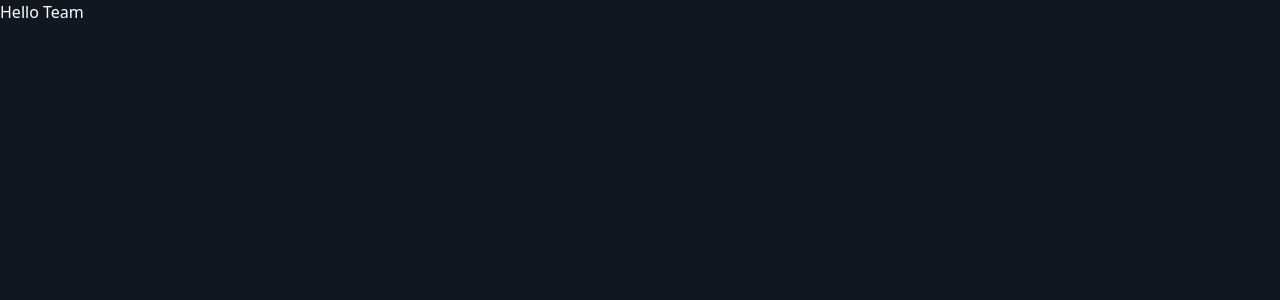
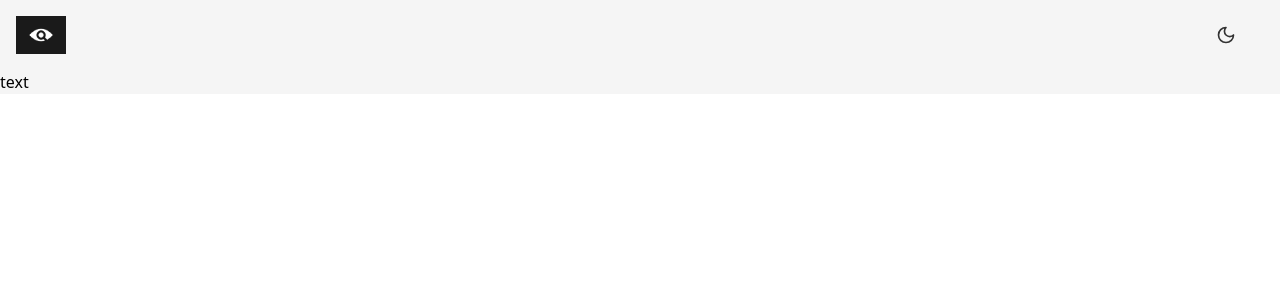
Before and after one commit to PheakdeyPhalphea/Inspectra, a Next.js app: page / in a window 1280 px wide. Shown: the top 300 px of the page. Built offline with nearby package versions, Linux system fonts and the light colour scheme.

Commit message:
working on bavbar

```diff
--- a/src/app/layout.tsx
+++ b/src/app/layout.tsx
@@ -2,6 +2,7 @@ import type { Metadata } from "next";
 import localFont from "next/font/local";
 import "./globals.css";
 import { ThemeProvider } from "@/components/theme-provider";
+import NavbarComponent from "@/components/NavbarComponent/NavbarComponent";
 
 const geistSans = localFont({
   src: "./fonts/GeistVF.woff",
@@ -31,6 +32,7 @@ export default function RootLayout({
             enableSystem
             disableTransitionOnChange
           >
+            <NavbarComponent />
             {children}
           </ThemeProvider>
       </body>
--- a/src/app/page.tsx
+++ b/src/app/page.tsx
@@ -2,8 +2,8 @@ import Image from "next/image";
 
 export default function Home() {
   return (
-    <main className="h-screen w-full bg-background_dark_mode">
-      <h1 className="text-text_color_dark">Hello Team</h1>
-    </main>
+    <section className="bg-background_light_mode dark:bg-background_dark_mode">
+      <h1>text</h1>
+    </section>
   );
 }
--- /dev/null
+++ b/src/app/useCase/page.tsx
@@ -0,0 +1,9 @@
+import React from 'react'
+
+type Props = {}
+
+export default function page({}: Props) {
+  return (
+    <div>page</div>
+  )
+}
--- /dev/null
+++ b/src/components/NavbarComponent/NavbarComponent.tsx
@@ -0,0 +1,35 @@
+"use client";
+import React from "react";
+import { Moon, Sun } from "lucide-react";
+import { useTheme } from "next-themes";
+import Image from "next/image";
+export default function NavbarComponent() {
+  const { theme, setTheme } = useTheme();
+  return (
+    <nav className=" text-text_color_light bg-background_light_mode dark:text-text_color_dark dark:bg-background_dark_mode">
+      <div className="flex justify-between items-center p-4">
+        <div>
+          <Image
+            src="/images/logo.jpg"
+            alt="Logo"
+            width={50}
+            height={50}
+            className="rounded-lg"
+          />
+        </div>
+        <div>
+        <button
+            onClick={() => setTheme(theme === "dark" ? "light" : "dark")}
+            className="flex items-center justify-center mx-5 p-2 rounded-md transition-colors "
+          >
+            {theme === "dark" ? (
+              <Sun className="h-5 w-5 text-text_color_dark" />
+            ) : (
+              <Moon className="h-5 w-5 text-text_color_light" />
+            )}
+          </button>
+        </div>
+      </div>
+    </nav>
+  );
+}
```
Also changed, not shown: public/images/logo.jpg (added).
